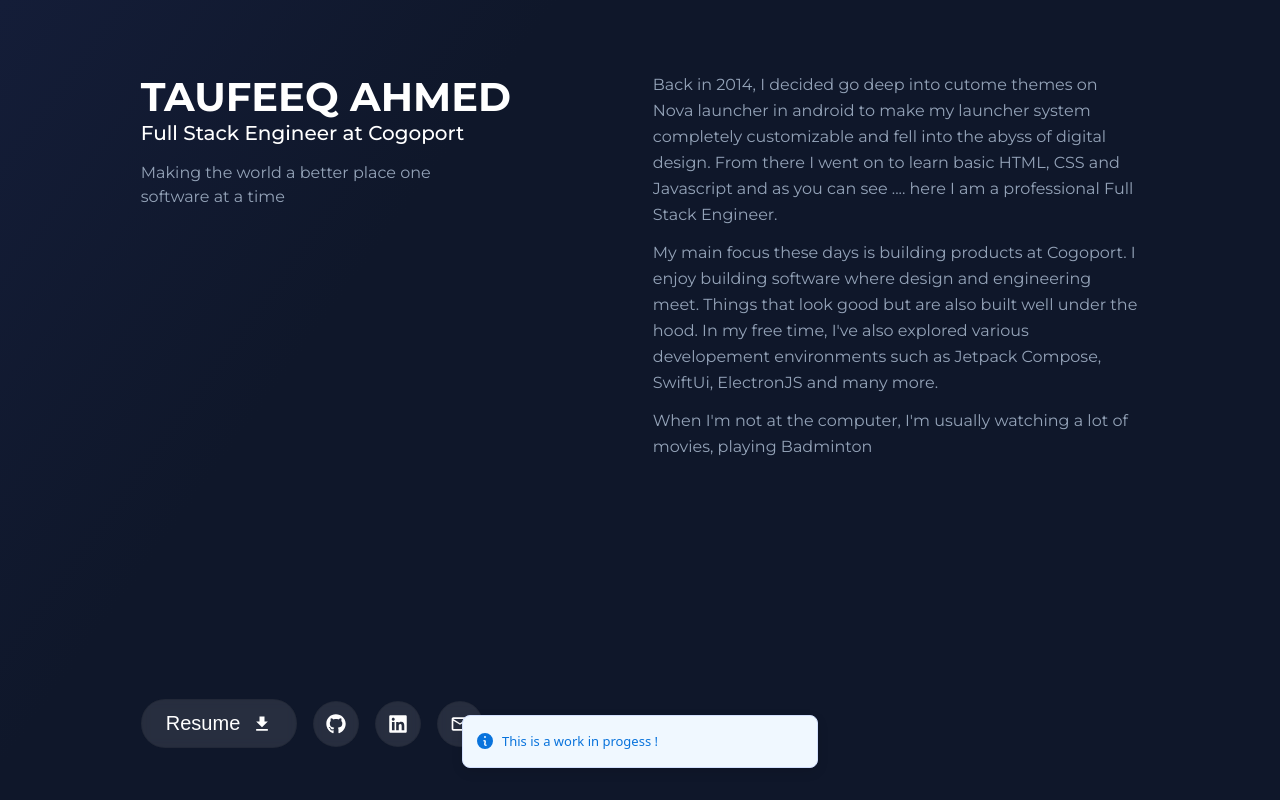
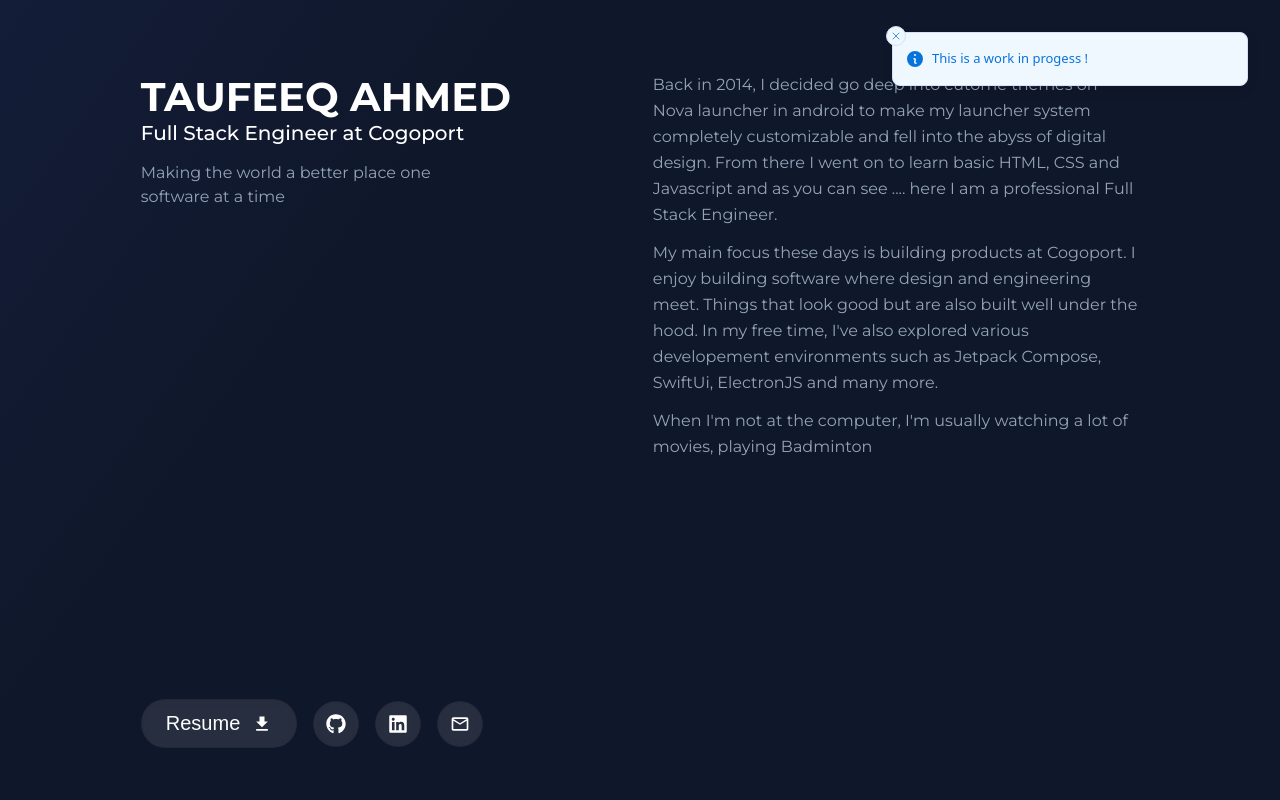
Before and after one commit to taufeeq-ahmed/maestro, a Next.js app: page / in a window 1280 px wide. Built offline with nearby package versions, Linux system fonts and the light colour scheme.

Commit message:
toaast position changed

```diff
--- a/app/layout.jsx
+++ b/app/layout.jsx
@@ -18,7 +18,12 @@ export default function RootLayout({ children }) {
         <html lang="en">
             <body className={montserrat.className}>
 
-                <Toaster richColors position="bottom-center" />
+                <Toaster
+                    richColors
+                    closeButton
+                    position="top-right"
+                />
+
                 <main className={styles.main_content}>
                     {children}
                 </main>
```
